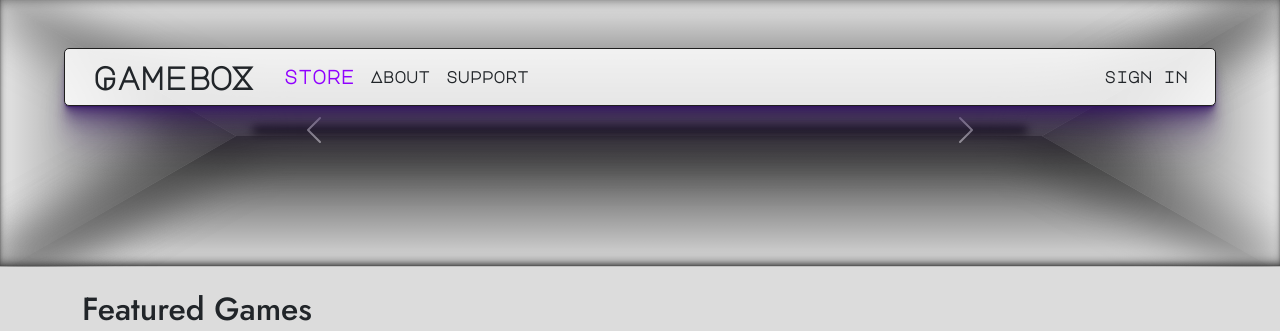
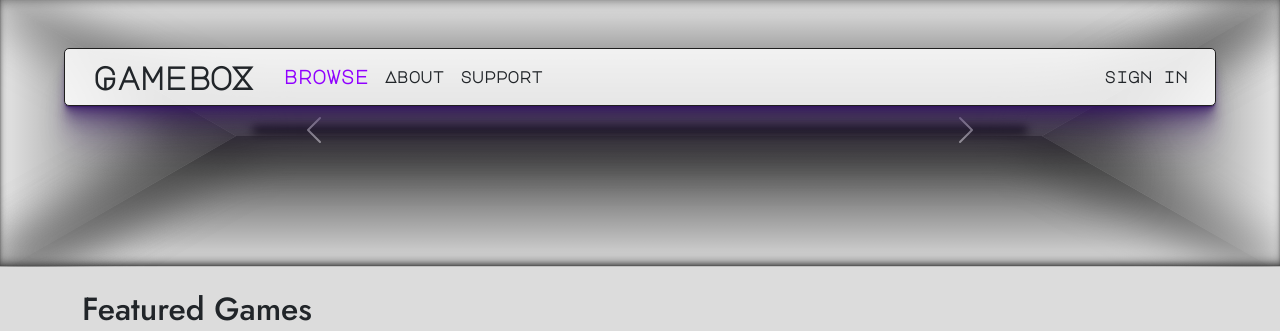
Before and after one commit to NyxHexen/CI_MS4_GB, a Django app: page / in a window 1280 px wide. Shown: the top 331 px of the page. Run offline with Django 4.2, Linux system fonts and the light colour scheme; data that the repository does not hold is empty; some libraries are stand-ins or nearby versions.

Commit message:
CHANGE: added href template to browse link

```diff
--- a/templates/base.html
+++ b/templates/base.html
@@ -50,7 +50,7 @@
                 <div class="collapse navbar-collapse" id="navbarNav">
                     <ul class="navbar-nav">
                         <li class="nav-item  d-flex align-items-center">
-                            <a class="nav-link active" aria-current="page" href="#">store</a>
+                            <a class="nav-link active" aria-current="page" href="{% url 'games' %}">browse</a>
                         </li>
                         <li class="nav-item d-flex align-items-center">
                             <a class="nav-link" href="#">About</a>
```
